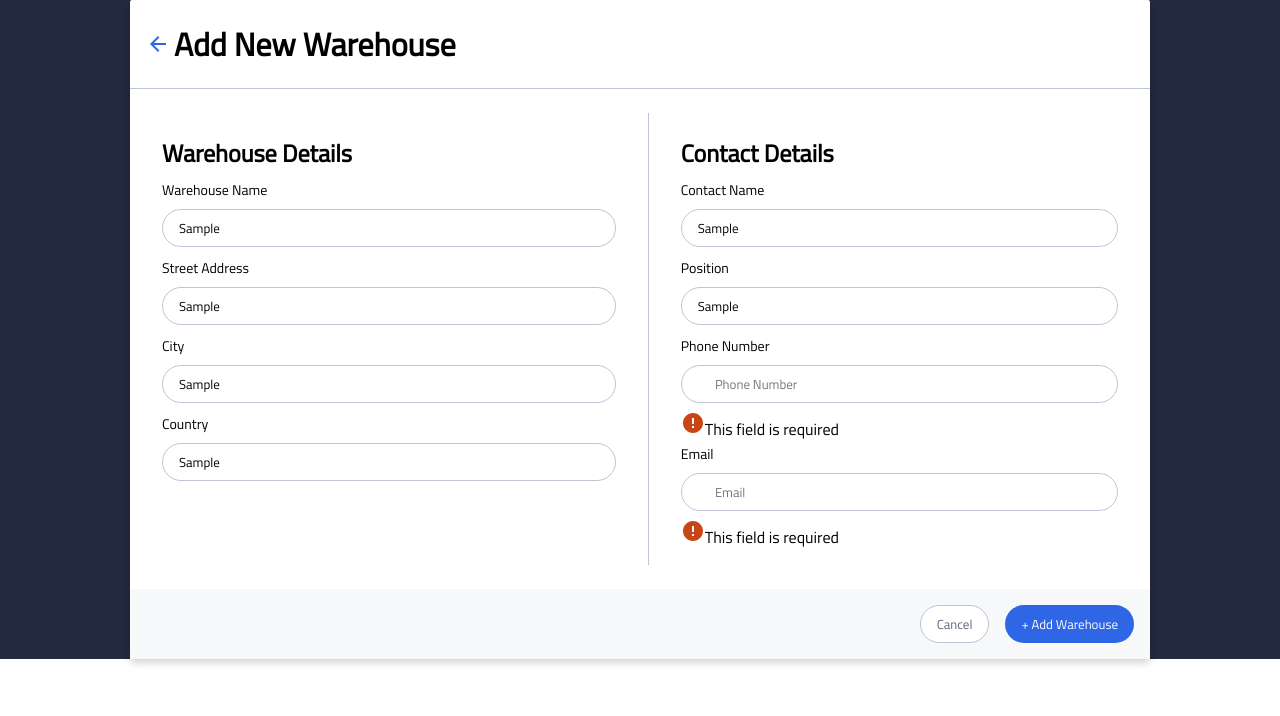
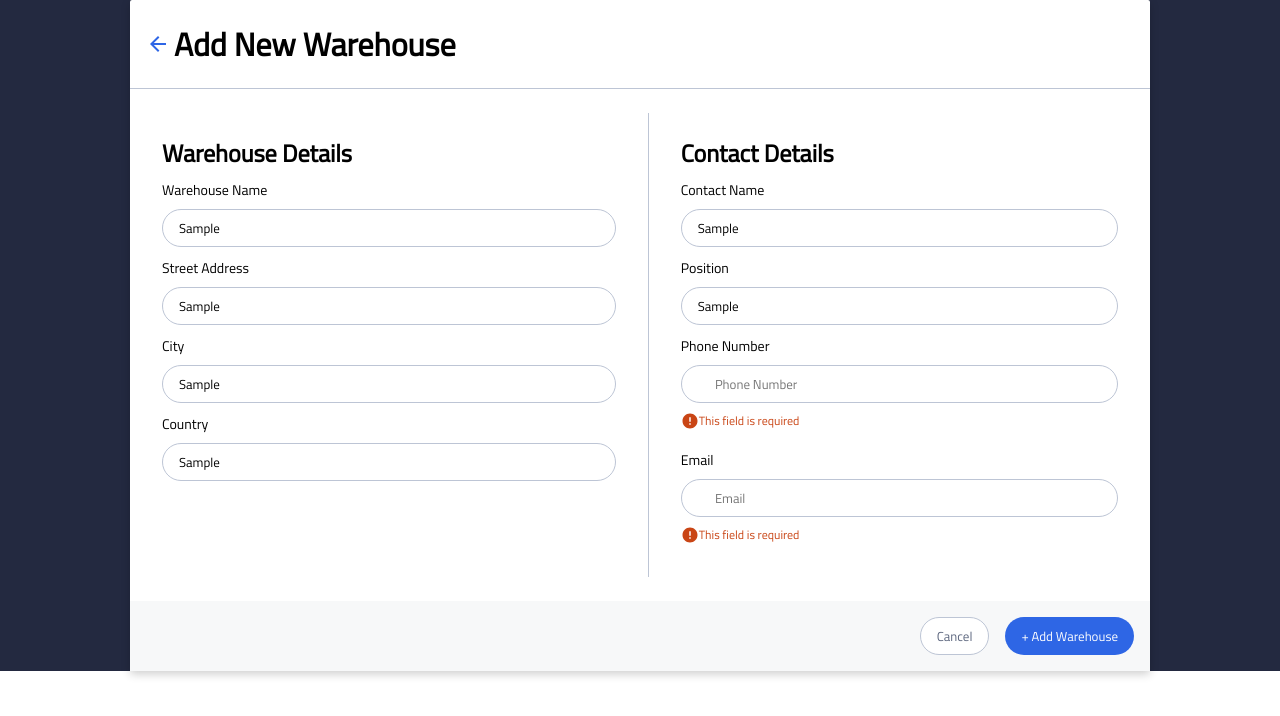
Before and after one commit to seanyang20/InStock, a React (Create React App) app in the folder client/: page /warehouses in a window 1280 px wide. Both pictures are taken after typing "Sample", "Sample", "Sample", "Sample", "Sample", "Sample" into the empty fields and a click on the button "+ Add Warehouse". Shown: the top 716 px of the page. Built offline with nearby package versions, Linux system fonts and the light colour scheme.

Commit message:
create form error styles

```diff
--- a/client/src/pages/AddWarehouse/AddWarehouse.js
+++ b/client/src/pages/AddWarehouse/AddWarehouse.js
@@ -114,7 +114,9 @@ export default function AddWarehouse() {
                   Warehouse Name
                 </label>
                 <input
-                  className="add-warehouse__input"
+                  className={`add-warehouse__input ${
+                    !validation.name && "add-warehouse__input--invalid"
+                  }`}
                   type="text"
                   name="warehouseName"
                   placeholder="
@@ -122,7 +124,11 @@ export default function AddWarehouse() {
                 ></input>
                 {!validation.name && (
                   <div className="add-warehouse__input-error">
-                    <img src={error} alt="error icon" />
+                    <img
+                      src={error}
+                      alt="error icon"
+                      className="add-warehouse__input-error-icon"
+                    />
                     <span>This field is required</span>
                   </div>
                 )}
@@ -135,7 +141,9 @@ export default function AddWarehouse() {
                   Street Address
                 </label>
                 <input
-                  className="add-warehouse__input"
+                  className={`add-warehouse__input ${
+                    !validation.name && "add-warehouse__input--invalid"
+                  }`}
                   type="text"
                   name="streetAddress"
                   placeholder="
@@ -143,7 +151,11 @@ export default function AddWarehouse() {
                 ></input>
                 {!validation.address && (
                   <div className="add-warehouse__input-error">
-                    <img src={error} alt="error icon" />
+                    <img
+                      src={error}
+                      alt="error icon"
+                      className="add-warehouse__input-error-icon"
+                    />
                     <span>This field is required</span>
                   </div>
                 )}
@@ -153,7 +165,9 @@ export default function AddWarehouse() {
                   City
                 </label>
                 <input
-                  className="add-warehouse__input"
+                  className={`add-warehouse__input ${
+                    !validation.name && "add-warehouse__input--invalid"
+                  }`}
                   type="text"
                   name="city"
                   placeholder="
@@ -161,7 +175,11 @@ export default function AddWarehouse() {
                 ></input>
                 {!validation.city && (
                   <div className="add-warehouse__input-error">
-                    <img src={error} alt="error icon" />
+                    <img
+                      src={error}
+                      alt="error icon"
+                      className="add-warehouse__input-error-icon"
+                    />
                     <span>This field is required</span>
                   </div>
                 )}
@@ -171,7 +189,9 @@ export default function AddWarehouse() {
                   Country
                 </label>
                 <input
-                  className="add-warehouse__input"
+                  className={`add-warehouse__input ${
+                    !validation.name && "add-warehouse__input--invalid"
+                  }`}
                   type="text"
                   name="country"
                   placeholder="
@@ -179,7 +199,11 @@ export default function AddWarehouse() {
                 ></input>
                 {!validation.country && (
                   <div className="add-warehouse__input-error">
-                    <img src={error} alt="error icon" />
+                    <img
+                      src={error}
+                      alt="error icon"
+                      className="add-warehouse__input-error-icon"
+                    />
                     <span>This field is required</span>
                   </div>
                 )}
@@ -195,7 +219,9 @@ export default function AddWarehouse() {
                   Contact Name
                 </label>
                 <input
-                  className="add-warehouse__input"
+                  className={`add-warehouse__input ${
+                    !validation.name && "add-warehouse__input--invalid"
+                  }`}
                   type="text"
                   name="contactName"
                   placeholder="
@@ -203,7 +229,11 @@ export default function AddWarehouse() {
                 ></input>
                 {!validation.contactName && (
                   <div className="add-warehouse__input-error">
-                    <img src={error} alt="error icon" />
+                    <img
+                      src={error}
+                      alt="error icon"
+                      className="add-warehouse__input-error-icon"
+                    />
                     <span>This field is required</span>
                   </div>
                 )}
@@ -216,7 +246,9 @@ export default function AddWarehouse() {
                   Position
                 </label>
                 <input
-                  className="add-warehouse__input"
+                  className={`add-warehouse__input ${
+                    !validation.name && "add-warehouse__input--invalid"
+                  }`}
                   type="text"
                   name="position"
                   placeholder="
@@ -224,7 +256,11 @@ export default function AddWarehouse() {
                 ></input>
                 {!validation.position && (
                   <div className="add-warehouse__input-error">
-                    <img src={error} alt="error icon" />
+                    <img
+                      src={error}
+                      alt="error icon"
+                      className="add-warehouse__input-error-icon"
+                    />
                     <span>This field is required</span>
                   </div>
                 )}
@@ -237,7 +273,9 @@ export default function AddWarehouse() {
                   Phone Number
                 </label>
                 <input
-                  className="add-warehouse__input"
+                  className={`add-warehouse__input ${
+                    !validation.name && "add-warehouse__input--invalid"
+                  }`}
                   type="text"
                   name="phoneNumber"
                   placeholder="
@@ -245,7 +283,11 @@ export default function AddWarehouse() {
                 ></input>
                 {!validation.phone && (
                   <div className="add-warehouse__input-error">
-                    <img src={error} alt="error icon" />
+                    <img
+                      src={error}
+                      alt="error icon"
+                      className="add-warehouse__input-error-icon"
+                    />
                     <span>This field is required</span>
                   </div>
                 )}
@@ -255,7 +297,9 @@ export default function AddWarehouse() {
                   Email
                 </label>
                 <input
-                  className="add-warehouse__input"
+                  className={`add-warehouse__input ${
+                    !validation.name && "add-warehouse__input--invalid"
+                  }`}
                   type="text"
                   name="email"
                   placeholder="
@@ -263,7 +307,11 @@ export default function AddWarehouse() {
                 ></input>
                 {!validation.email && (
                   <div className="add-warehouse__input-error">
-                    <img src={error} alt="error icon" />
+                    <img
+                      src={error}
+                      alt="error icon"
+                      className="add-warehouse__input-error-icon"
+                    />
                     <span>This field is required</span>
                   </div>
                 )}
--- a/client/src/pages/AddWarehouse/AddWarehouse.scss
+++ b/client/src/pages/AddWarehouse/AddWarehouse.scss
@@ -90,6 +90,25 @@
     font-size: 0.813rem;
     line-height: 1.25rem;
     margin: 0.5rem 0;
+    &--invalid {
+      border-color: $out-of-stock;
+    }
+  }
+
+  &__input-error {
+    font-size: 0.688rem;
+    line-height: 1.25rem;
+    display: flex;
+    align-items: center;
+    color: $out-of-stock;
+    padding-bottom: 1rem;
+    @include mQ($breakpoint-tablet) {
+      font-size: 0.75rem;
+    }
+  }
+
+  &__input-error-icon {
+    height: 1.5em;
   }
 
   &__buttons {
```
